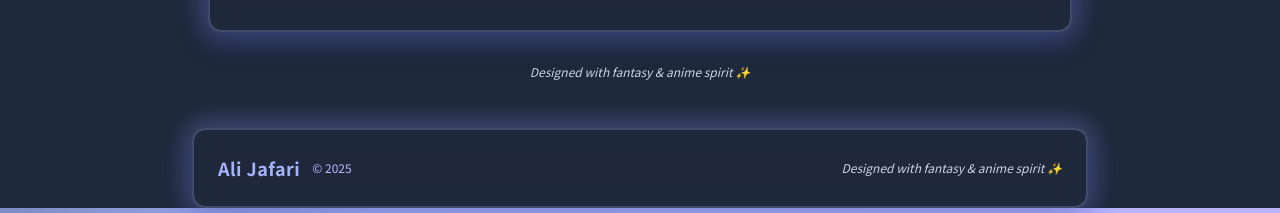
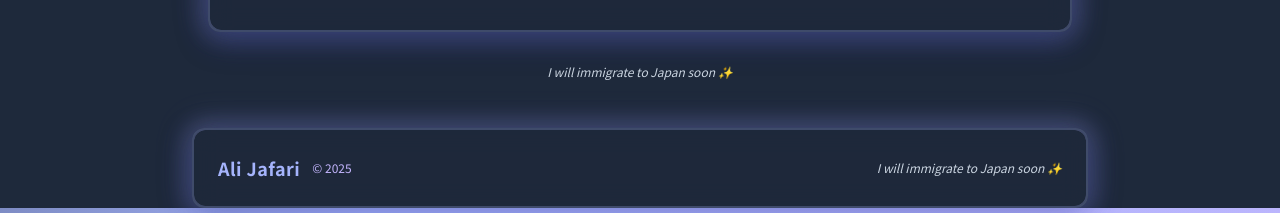
Before and after one commit to Mr-Ali-Jafari/myfolio, a Vue app: page / in a window 1280 px wide. Shown: the part 1956-2169 px from the top of the page. Built offline with nearby package versions, Linux system fonts and the light colour scheme.

Commit message:
add some japanese text

```diff
--- a/src/App.vue
+++ b/src/App.vue
@@ -72,7 +72,7 @@ onMounted(() => {
         <a href="https://www.linkedin.com/in/mr-ali-jafari/" target="_blank" aria-label="LinkedIn" class="hover:text-pastelPurple transition"><i class="fab fa-linkedin"></i></a>
         <a href="mailto:riptt89@gmail.com" aria-label="Email" class="hover:text-pastelBlue transition"><i class="fas fa-envelope"></i></a>
       </div>
-      <div class="text-xs text-slate-300 italic text-center md:text-right">Designed with fantasy & anime spirit ✨</div>
+      <div class="text-xs text-slate-300 italic text-center md:text-right">I will immigrate to Japan soon ✨</div>
     </footer>
   </div>
 </template>
--- a/src/locales.js
+++ b/src/locales.js
@@ -21,7 +21,7 @@ const messages = {
       achievements: 'Achievements & Certifications',
       interests: 'Interests',
       skillChart: 'Skill Chart',
-      designed: 'Designed with fantasy & anime spirit ✨',
+      designed: 'I will immigrate to Japan soon ✨',
     },
     about: {
       title: 'About Me',
@@ -72,7 +72,7 @@ const messages = {
       achievements: '受賞歴・認定資格',
       interests: '興味・関心',
       skillChart: 'スキルチャート',
-      designed: 'ファンタジーとアニメの心でデザインしました ✨',
+      designed: '私はもうすぐ日本に移住します ✨',
     },
     about: {
       title: '自己紹介',
```
